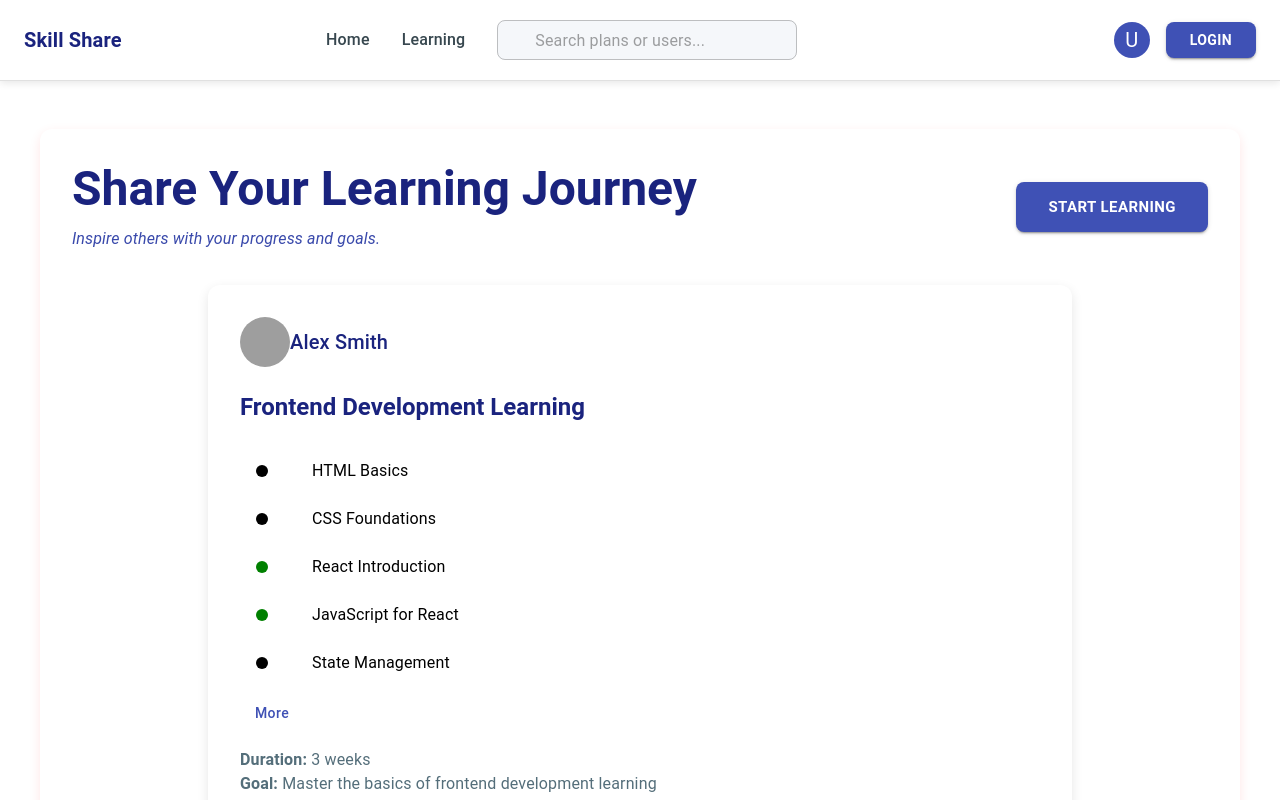
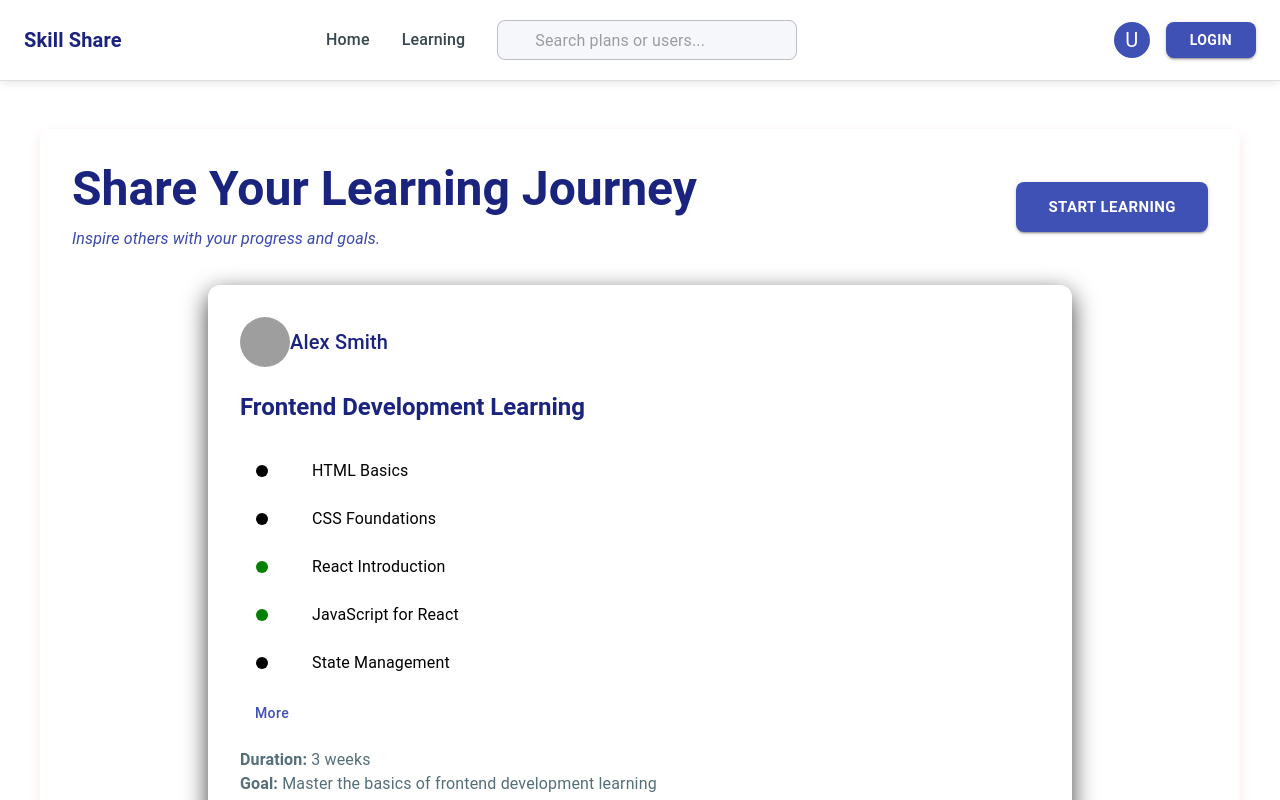
Before and after one commit to Vinushann/SkillSharingPlatform-2025, a React (Create React App) app in the folder frontend/: page /learning in a window 1280 px wide. Shown: the top 800 px of the page. Built offline with nearby package versions, Linux system fonts and the light colour scheme; grey boxes are pictures that could not be loaded; some icons are missing.

Commit message:
Learning page has been completed

```diff
--- a/frontend/src/components/LearningPost.jsx
+++ b/frontend/src/components/LearningPost.jsx
@@ -192,9 +192,9 @@ const LearningPost = () => {
          mx: "auto",
          bgcolor: "white",
          borderRadius: 3,
-            boxShadow: "0 4px 12px rgba(0,0,0,0.1)",
+         boxShadow: "0 8px 24px rgba(0, 0, 0, 0.75)", // stronger shadow
          p: 4,
-            mb: 4
+         mb: 4,
        }}
      >
           {/* User Info and Options */}
```
Lines whose indentation alone changed are shown as unchanged.
